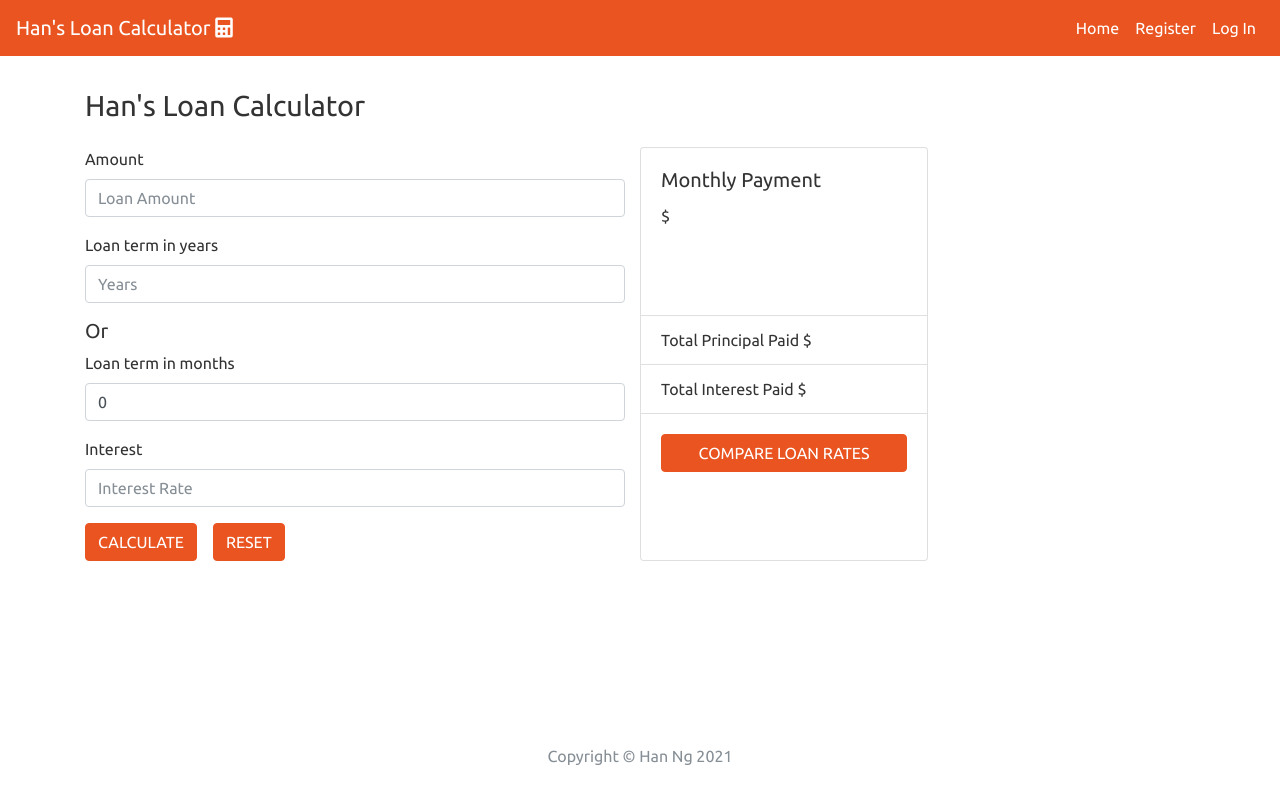
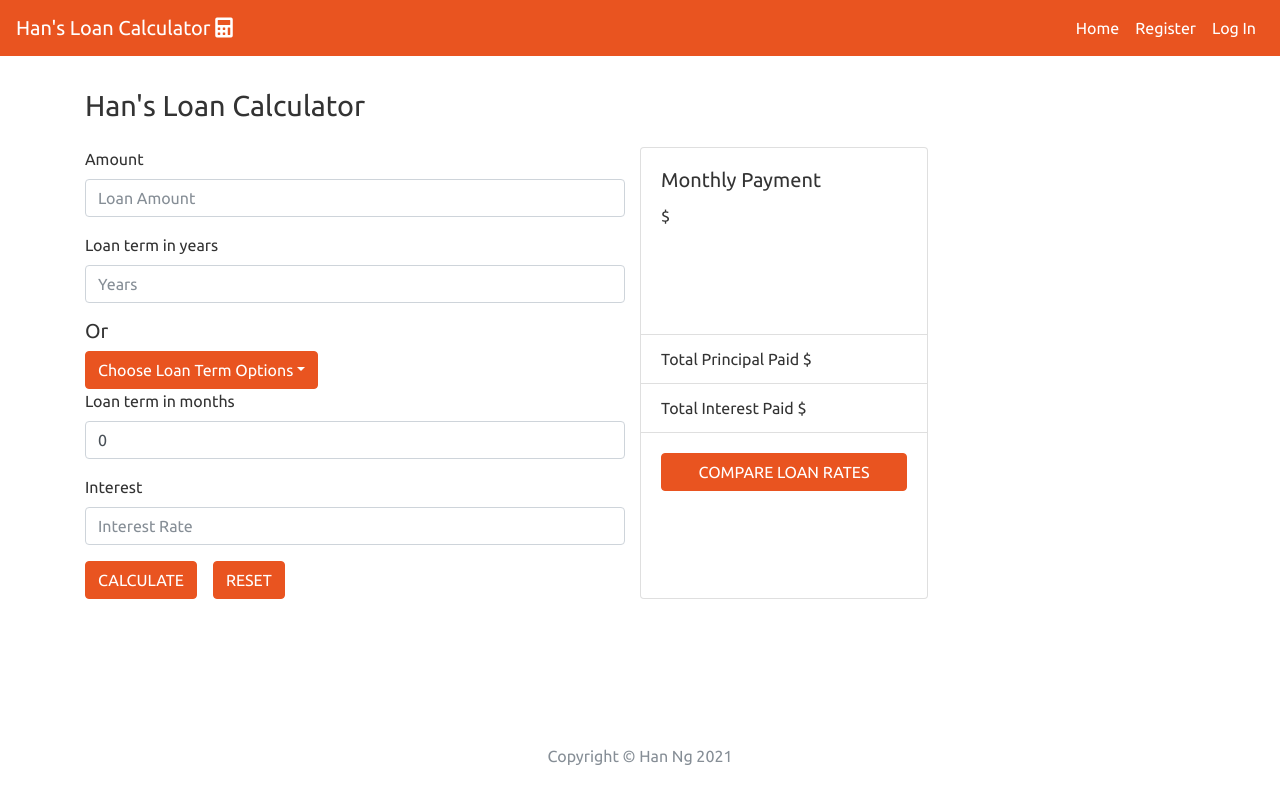
Before and after one commit to hanvnguyen94/loan-calculator, a React (Create React App) app: page /#/ in a window 1280 px wide. Shown: the top 804 px of the page. Built offline with nearby package versions, Linux system fonts and the light colour scheme.

Commit message:
adding drop down menu to choosing between months and years loan term

```diff
--- a/package.json
+++ b/package.json
@@ -7,6 +7,7 @@
     "@testing-library/react": "^11.2.5",
     "@testing-library/user-event": "^12.8.3",
     "axios": "^0.21.1",
+    "material-ui": "^0.20.2",
     "react": "^17.0.1",
     "react-bootstrap": "^1.5.2",
     "react-dom": "^17.0.1",
--- a/src/components/Calculator.js
+++ b/src/components/Calculator.js
@@ -1,5 +1,5 @@
 import React, { useState } from 'react'
-import { Form, Button, Row, Col, Card, ListGroup } from 'react-bootstrap'
+import { Form, Button, Row, Col, Card, ListGroup, Dropdown, DropdownButton } from 'react-bootstrap'
 import { withRouter } from 'react-router-dom'
 
 
@@ -10,9 +10,13 @@ const Calculator = () => {
   const [userInput, setUserInput] = useState({
     amount: '',
     interest: '',
-    years: '',
-    month: ''
+    years: ''
   })
+
+  // const [amount, setAmount] = useState(0)
+  // const [interest, setInterest] = useState(0)
+  // const [terms, setTerms] = useState(0)
+  // const [monthsOrYears, setMonthsOrYears] = useState(0)
 
   // create state to store results value
   const [results, setResults] = useState({
@@ -26,7 +30,7 @@ const Calculator = () => {
 
   const [error, setError] = useState('')
 
-  const calculateLoan = ({ amount, interest, years, months }) => {
+  const calculateLoan = ({ amount, interest, years }) => {
 
     const inputAmount = Number(amount)
 
@@ -103,8 +107,7 @@ const Calculator = () => {
     setUserInput({
       amount: '',
       interest: '',
-      years: '',
-      month: ''
+      years: ''
     })
 
 
@@ -116,11 +119,13 @@ const Calculator = () => {
     })
   }
 
+  const handleSelect = (e) => {
+    console.log(e)
+  }
 
   return (
     <>
       <h1>Han's Loan Calculator</h1>
-
       <Row>
         <Col md={6}>
           {error}
@@ -152,7 +157,19 @@ const Calculator = () => {
             </Form.Group>
             <h5>Or</h5>
 
-            <Form.Group controlId='months'>
+            {/* testing dropdown options */}
+
+            <DropdownButton
+              alignRight
+              title="Choose Loan Term Options"
+              id="dropdown-menu-align-right"
+              onSelect={handleSelect}
+            >
+              <Dropdown.Item eventKey="option-1">In Years</Dropdown.Item>
+              <Dropdown.Item eventKey="option-2">In Months</Dropdown.Item>
+            </DropdownButton>
+
+            <Form.Group controlId='months' key='1'>
               <Form.Label>Loan term in months</Form.Label>
               <Form.Control
                 required
@@ -212,32 +229,6 @@ const Calculator = () => {
             </Button>
           </Card.Body>
         </Card>
-
-        {/* <Col md={6}>
-          <Row className='py-3'>
-            <Col>
-              <h1>Results</h1>
-            </Col>
-          </Row>
-          <Row>
-            <Col>
-              <h4>
-                Loan amount: ${userInput.amount} <br />
-                Interest: {userInput.interest}%
-              </h4>
-            </Col>
-          </Row>
-
-          <Row>
-            <Col>
-              <h4>
-                Monthly Payment: ${results.monthlyPayment} <br />
-                Total Interest: {results.totalInterest} <br />
-              </h4>
-            </Col>
-          </Row>
-
-        </Col> */}
       </Row>
     </>
   )
```
Also changed, not shown: 1 other file (tests, documents, lock files or other folders).
